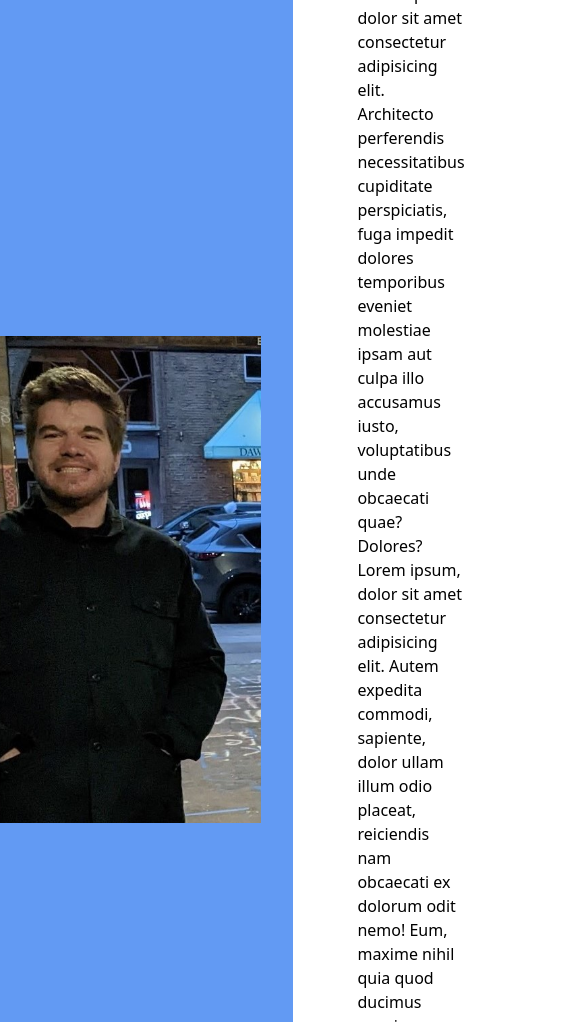
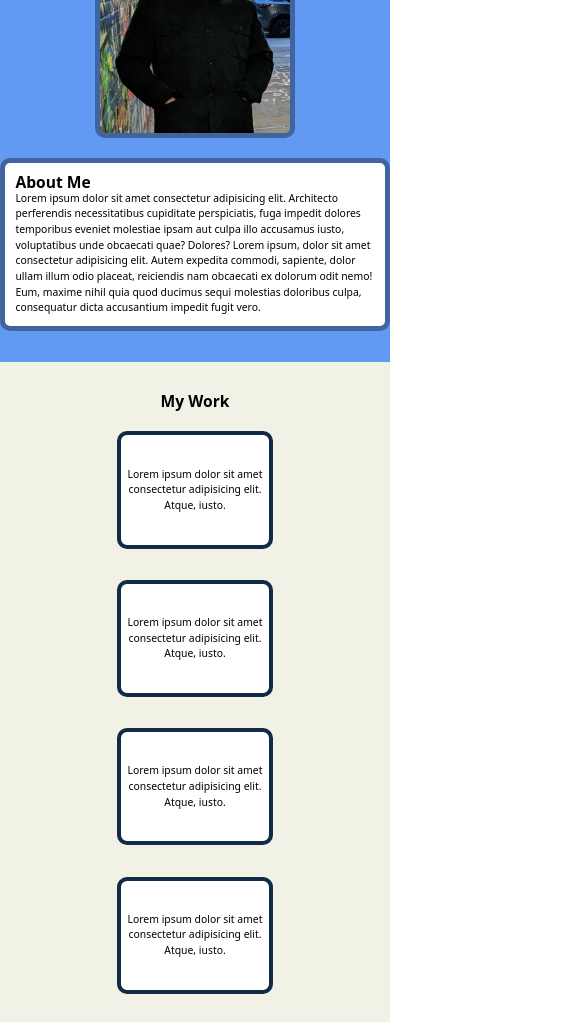
Before and after one commit to hurley-matt/homepage, a plain HTML site: page index.html in a window 390 px wide. Shown: the part 135-1157 px from the top of the page, 571 px wide, since content can reach past the window. Drawn offline with Linux system fonts and the light colour scheme.

Commit message:
Added responsive design

```diff
--- a/index.html
+++ b/index.html
@@ -37,7 +37,9 @@
       </section>
     </header>
     <main>
-      <h2>My Work</h2>
+      <div class="work-container">
+        <h2>My Work</h2>
+      </div>
       <section class="works">
         <div class="project-1">
           <p>
--- a/styles.css
+++ b/styles.css
@@ -20,18 +20,28 @@ body {
     Oxygen, Ubuntu, Cantarell, "Open Sans", "Helvetica Neue", sans-serif;
 }
 
+img {
+  border-radius: 10px;
+}
+
 .introduction {
   display: flex;
   align-items: center;
   justify-content: center;
   gap: 2rem;
   background-color: #629af3;
+  padding: 3rem 0;
+}
+
+.introduction > img {
+  border: 5px #40649e solid;
 }
 
 .about {
   border-radius: 10px;
   padding: 4rem;
   background-color: white;
+  border: 5px #40649e solid;
 }
 
 .contacts {
@@ -40,23 +50,92 @@ body {
   justify-content: center;
   background-color: #7362f3;
   gap: 2rem;
+  padding: 2rem 0;
 }
 
 .contact {
   background-color: white;
   padding: 2rem;
   border-radius: 10px;
+  border: 5px #4b409e solid;
+}
+
+.contacts > img {
+  border: 5px #4b409e solid;
 }
 
 .works {
   display: grid;
   grid-template: repeat(2, 1fr) / repeat(3, 15rem);
-  gap: 1rem;
+  gap: 3rem;
   justify-items: center;
   justify-content: center;
+  background-color: #f2f1e6;
+  padding: 6rem 0;
 }
 
 .works div {
-  border: 1px black solid;
+  border: 4px #112a46 solid;
   padding: 3rem 0;
+  background-color: white;
+  border-radius: 10px;
+  text-align: center;
 }
+
+.work-container {
+  display: flex;
+  justify-content: center;
+  background-color: #f2f1e6;
+  padding-top: 3rem;
+}
+
+@media (width < 60em) {
+  :root {
+    font-size: 0.8rem;
+  }
+  .works {
+    grid-template: repeat(3, 1fr) / repeat(2, 15rem);
+  }
+  .introduction > img {
+    width: 300px;
+  }
+  .about {
+    padding: 1rem;
+  }
+  .contact {
+    padding: 1rem;
+  }
+  .contacts > img {
+    width: 300px;
+  }
+  .works {
+    padding: 2rem 0;
+  }
+}
+
+@media (width < 40em) {
+  :root {
+    font-size: 0.65rem;
+  }
+  .works {
+    grid-template: 1fr / 15rem;
+  }
+  .introduction {
+    flex-direction: column;
+  }
+  .contacts {
+    flex-direction: column;
+  }
+  .introduction > img {
+    width: 200px;
+  }
+  .contacts > img {
+    width: 300px;
+  }
+  .about {
+    padding: 1rem;
+  }
+  .contact {
+    padding: 1rem;
+  }
+}
```
